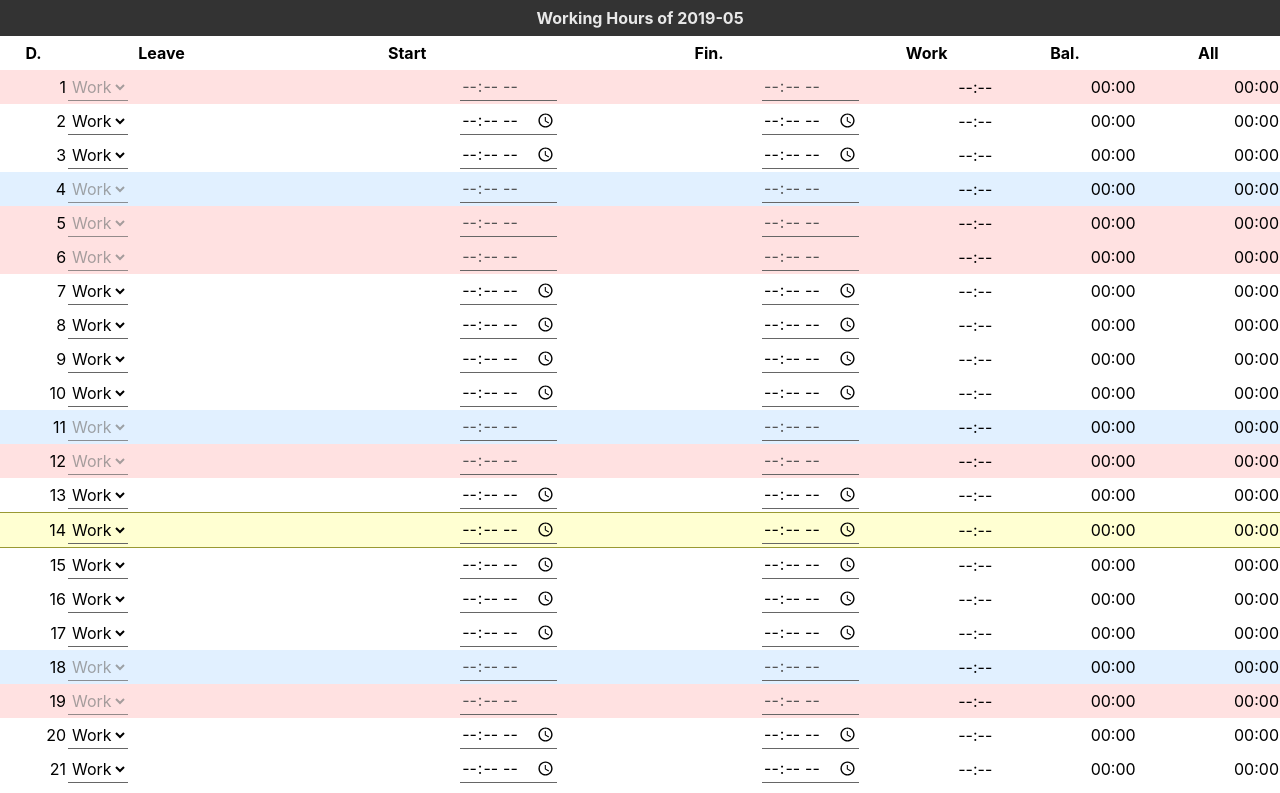
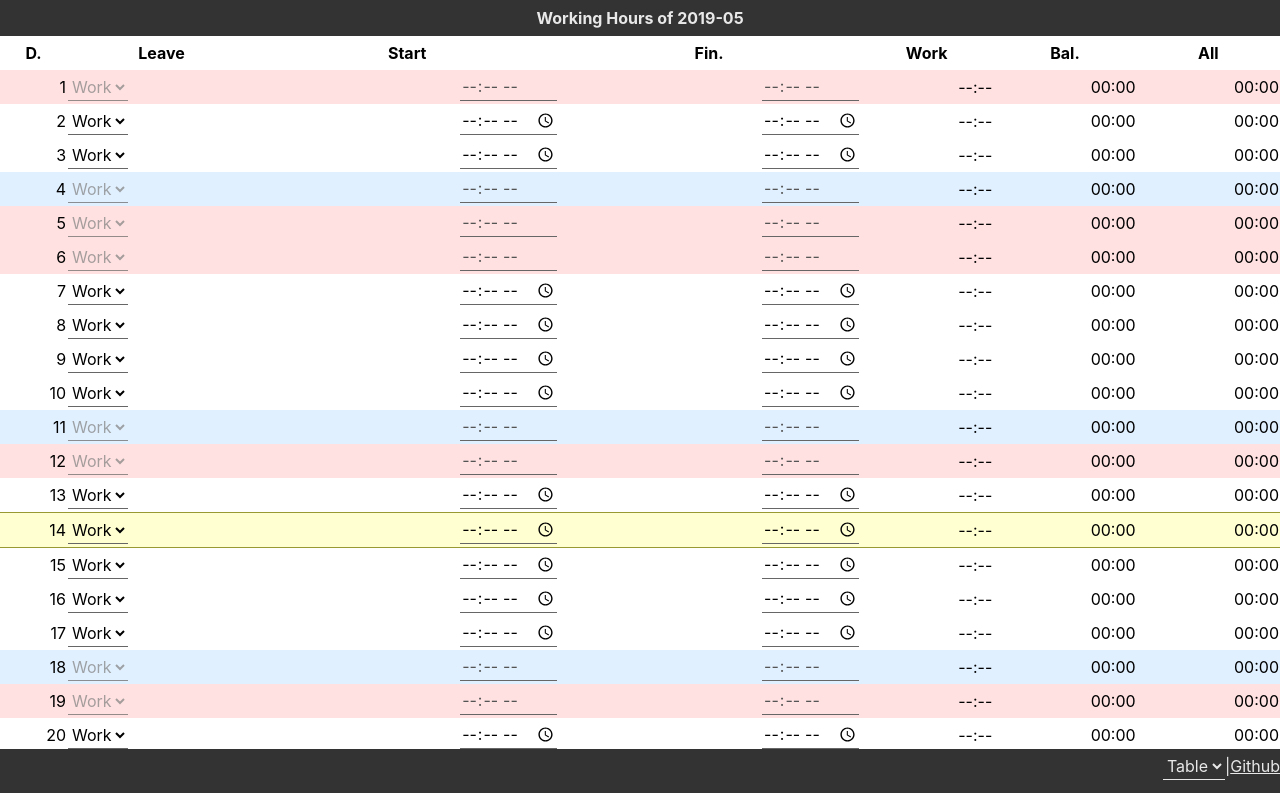
Before and after one commit to leafriend/working-hours, a React (Create React App) app: page / in a window 1280 px wide. Shown: the top 793 px of the page. Built offline with nearby package versions, Linux system fonts and the light colour scheme; the HTML template or start-up script is replaced by a standard one.

Commit message:
Apply full-height design

```diff
--- a/src/App.scss
+++ b/src/App.scss
@@ -1,4 +1,26 @@
-input[type="time"], select {
+.App {
+  position: absolute;
+  top: 0;
+  left: 0;
+  width: 100%;
+  height: 100%;
+  flex-direction: column;
+  display: flex;
+
+  header {
+    align-content: flex-start;
+  }
+  article {
+    flex: 1;
+    overflow-y: scroll;
+  }
+  footer {
+    align-content: flex-end;
+  }
+}
+
+input[type="time"],
+select {
   background: transparent;
   border: none;
   border-bottom: 1px solid #666666;
```
